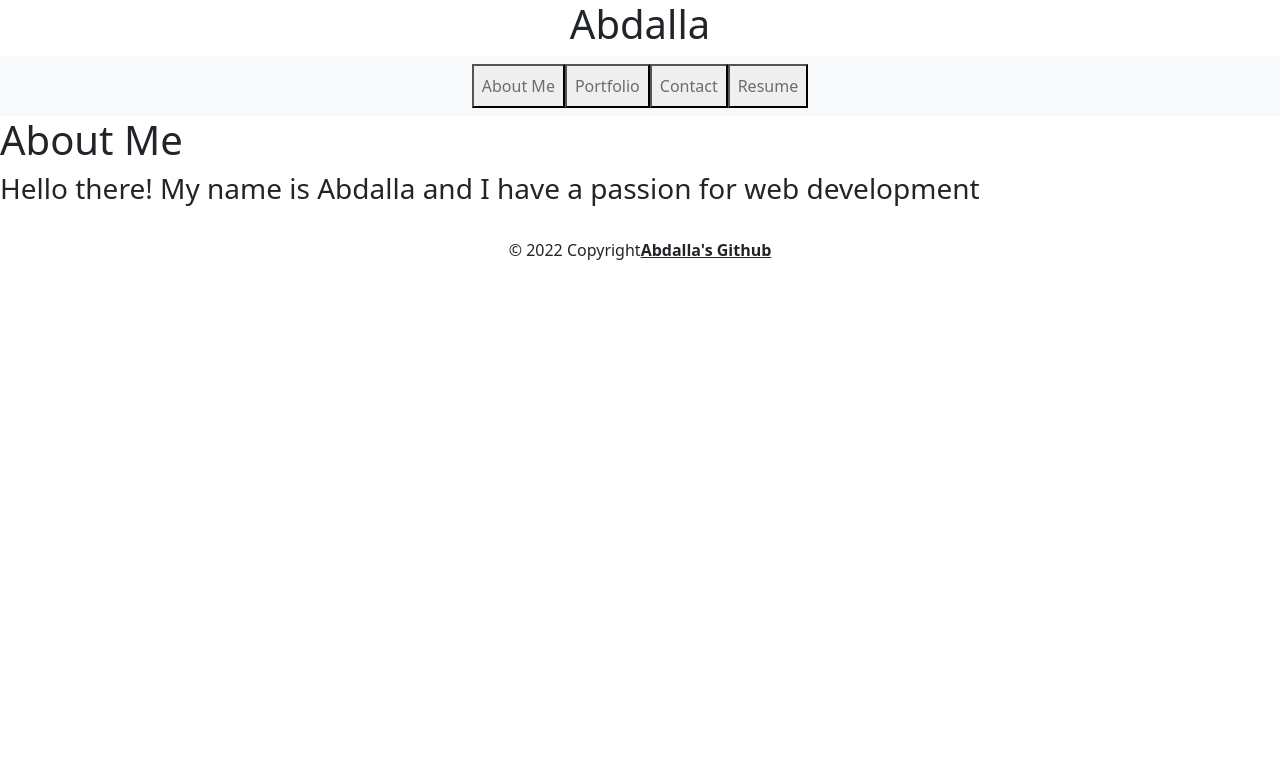
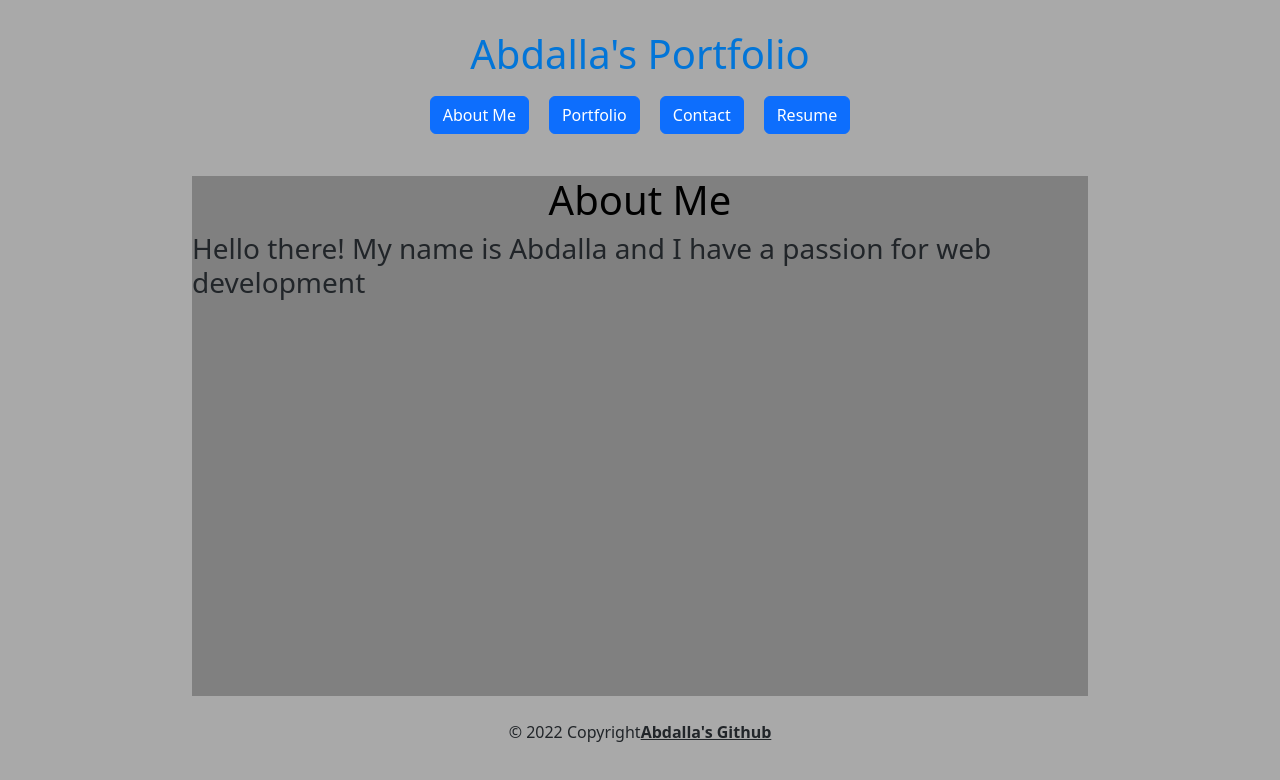
Before and after one commit to abdallahamdy/react-portfolio, a React (Create React App) app: page / in a window 1280 px wide. Shown: the top 780 px of the page. Built offline with nearby package versions, Linux system fonts and the light colour scheme.

Commit message:
CSS and content addition

```diff
--- a/src/App.js
+++ b/src/App.js
@@ -16,7 +16,8 @@ function App() {
   const [resumeSelected, setResumeSelected] = useState(false);
 
   return (
-    <div>
+    <div className="content">
+      <div className="header-section">
         <Header></Header>
         <Navigation
           aboutSelected={aboutSelected}
@@ -28,6 +29,7 @@ function App() {
           resumeSelected={resumeSelected}
           setResumeSelected={setResumeSelected}
         ></Navigation>
+      </div>
       <main>
         {aboutSelected &&
             <About></About>
--- a/src/components/About/index.js
+++ b/src/components/About/index.js
@@ -3,9 +3,9 @@ import React from 'react';
 function About () {
 
     return (
-        <div>
-            <h1>About Me</h1>
-            <h3>Hello there! My name is Abdalla and I have a passion for web development</h3>
+        <div className="about-section">
+            <h1 className="nav-title">About Me</h1>
+            <h3 className="about-text">Hello there! My name is Abdalla and I have a passion for web development</h3>
         </div>
     );
 };
--- a/src/components/Footer/index.js
+++ b/src/components/Footer/index.js
@@ -2,7 +2,7 @@ import React from 'react';
 
 function Footer () {
     return (
-        <div>
+        <div className="footer-section">
             <footer>
               <div className="text-center p-4">
                     © 2022 Copyright
--- a/src/components/Header/index.js
+++ b/src/components/Header/index.js
@@ -3,7 +3,7 @@ import React from 'react';
 function Header () {
     return (
         <div className="page-header d-flex justify-content-center">
-            <h1>Abdalla</h1>
+            <h1 className="title-header">Abdalla's Portfolio</h1>
         </div>
     );
 };
--- a/src/components/Navigation/index.js
+++ b/src/components/Navigation/index.js
@@ -9,46 +9,37 @@ function Navigation (props) {
       } = props;
 
     return (
-        <nav className="navbar navbar-expand-lg bg-light">
-            <div className="container-fluid">
-                <div className="collapse navbar-collapse d-flex justify-content-center" id="navbarNav">
-                    <ul className="navbar-nav">
-                        <li className="nav-item">
-                            <button className="nav-link" onClick={() => {
+        <div className="buttons-section">
+            <span>
+                <button className="btn btn-primary nav-buttons" onClick={() => {
                     setAboutSelected(true);
                     setPortfolioSelected(false);
                     setContactSelected(false);
                     setResumeSelected(false);
                 }}>About Me</button>
-                        </li>
-                        <li className="nav-item">
-                            <button className="nav-link" onClick={() => {
+
+                <button className="btn btn-primary nav-buttons" onClick={() => {
                         setAboutSelected(false);
                         setPortfolioSelected(true);
                         setContactSelected(false);
                         setResumeSelected(false);
                     }}>Portfolio</button>
-                        </li>
-                        <li className="nav-item">
-                            <button className="nav-link" onClick={() => {
+
+                <button className="btn btn-primary nav-buttons" onClick={() => {
                         setAboutSelected(false);
                         setPortfolioSelected(false);
                         setContactSelected(true);
                         setResumeSelected(false);
                     }}>Contact</button>
-                        </li>
-                        <li className="nav-item">
-                            <button className="nav-link" onClick={() => {
+
+                <button className="btn btn-primary nav-buttons" onClick={() => {
                         setAboutSelected(false);
                         setPortfolioSelected(false);
                         setContactSelected(false);
                         setResumeSelected(true);
                     }}>Resume</button>
-                        </li>
-                    </ul>
+            </span>
         </div>
-            </div>
-        </nav>
 
     );
 };
--- a/src/index.css
+++ b/src/index.css
@@ -11,3 +11,65 @@ code {
   font-family: source-code-pro, Menlo, Monaco, Consolas, 'Courier New',
     monospace;
 }
+
+html, body, #app, #app>div {
+  height: 100%;
+}
+
+main {
+  width: 70%;
+  height: 65vh;
+  background-color: grey;
+}
+
+.content {
+  display: flex;
+  flex-direction: column;
+  justify-content: center;
+  align-items: center;
+  background-color: darkgray;
+}
+
+.nav-buttons {
+  margin: 10px;
+}
+
+.header-section {
+  /* border: 3px solid blue; */
+  display: flex;
+  flex-direction: column;
+  align-content: center;
+  height: 22vh;
+  width: 100%;
+  background-color: darkgray;
+}
+
+.buttons-section {
+  display: flex;
+  justify-content: center;
+}
+
+.title-header {
+  /* margin: 10px; */
+  margin-top: 30px;
+  color: #0275d8;
+}
+
+.footer-section {
+  height: 13vh;
+  width: 70%;
+}
+
+.nav-title {
+  color: black;
+}
+
+.about-text {
+
+}
+
+.about-section {
+  display: flex;
+  flex-direction: column;
+  align-items: center;
+}
```
Lines whose indentation alone changed are shown as unchanged.
